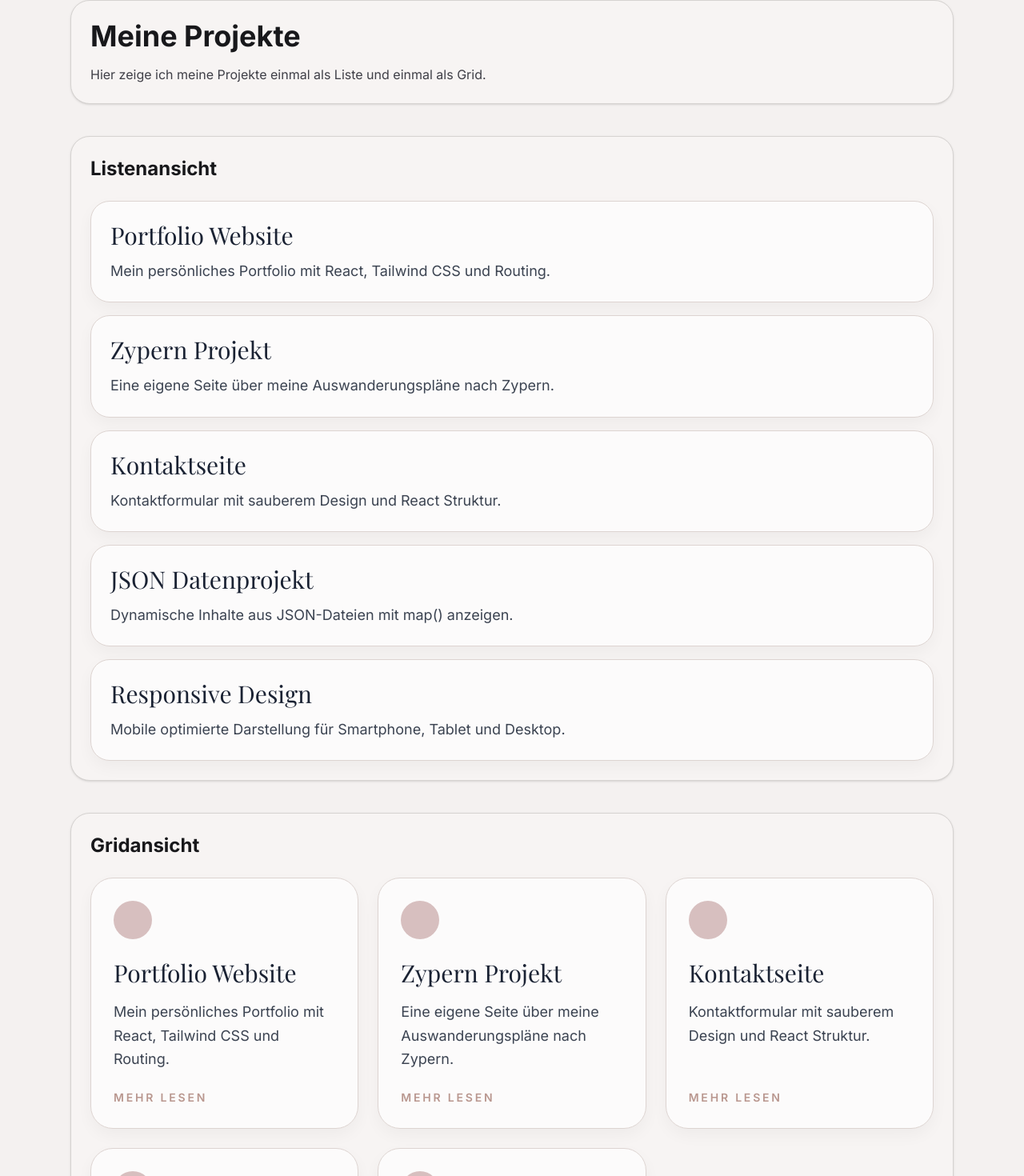
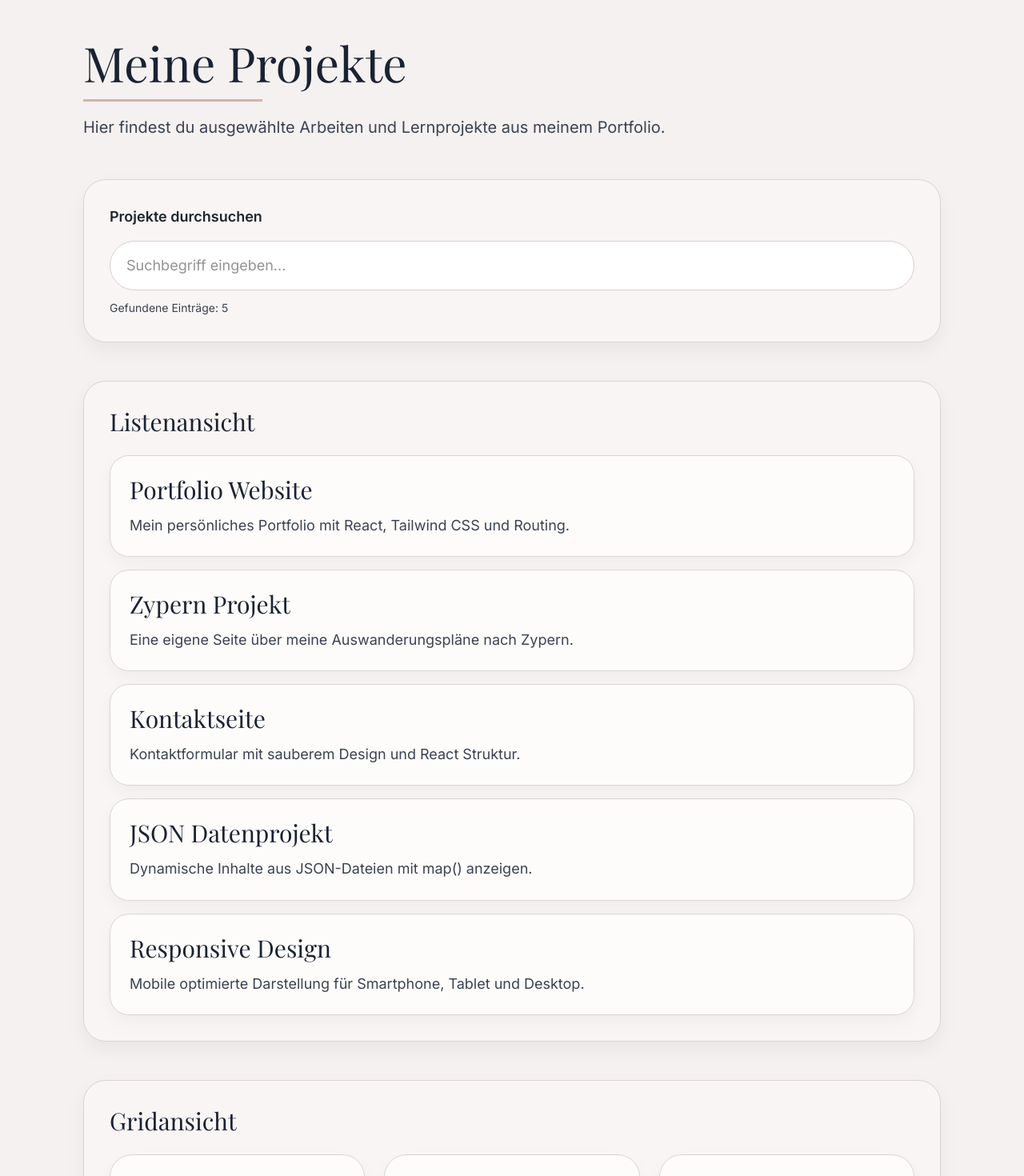
Before and after one commit to ManuelaNeidenbach/portfolio, a React app: page /projects in a window 1280 px wide. Shown: the part 186-1656 px from the top of the page at 80% size. Built offline with nearby package versions, Linux system fonts and the light colour scheme; the HTML template or start-up script is replaced by a standard one.

Commit message:
Kontaktformular und Filterfunktion umgesetzt

```diff
--- a/src/components/sections/ContactSection.jsx
+++ b/src/components/sections/ContactSection.jsx
@@ -1,4 +1,113 @@
- function ContactSection() {
+ import { useState } from 'react'
+
+function SuccessMessage({ onReset }) {
+  return (
+    <div className="max-w-3xl rounded-[28px] border border-[#ddd4d1] bg-[#f8f5f4] p-8 text-center shadow-[0_10px_24px_rgba(0,0,0,0.05)]">
+      <h2
+        className="text-4xl text-[#1a2233]"
+        style={{ fontFamily: "'Playfair Display', serif" }}
+      >
+        Danke für deine Nachricht
+      </h2>
+
+      <p className="mt-4 text-lg leading-relaxed text-[#3b4351]">
+        Deine Eingabe wurde erfolgreich verarbeitet.
+      </p>
+
+      <button
+        onClick={onReset}
+        className="mt-8 rounded-full border border-[#d6c8c3] bg-[#e8dcda] px-8 py-3 text-lg font-semibold text-[#1f2430] transition hover:bg-[#decdca]"
+      >
+        Neue Nachricht schreiben
+      </button>
+    </div>
+  )
+}
+
+function ContactForm({ onFormSubmit }) {
+  const [formData, setFormData] = useState({
+    name: '',
+    email: '',
+    message: '',
+  })
+
+  const isFormValid =
+    formData.name.trim() !== '' &&
+    formData.email.trim() !== '' &&
+    formData.message.trim() !== ''
+
+  function handleChange(event) {
+    const { name, value } = event.target
+
+    setFormData({
+      ...formData,
+      [name]: value,
+    })
+  }
+
+  function handleSubmit(event) {
+    event.preventDefault()
+
+    if (!isFormValid) return
+
+    console.log('Formulardaten:', formData)
+
+    setFormData({
+      name: '',
+      email: '',
+      message: '',
+    })
+
+    onFormSubmit()
+  }
+
+  return (
+    <form onSubmit={handleSubmit} className="mt-8 space-y-4">
+      <input
+        type="text"
+        name="name"
+        placeholder="Name"
+        value={formData.name}
+        onChange={handleChange}
+        className="w-full rounded-full border border-[#d9cfcc] bg-white px-5 py-4 text-lg outline-none transition focus:border-[#b9978f]"
+      />
+
+      <input
+        type="email"
+        name="email"
+        placeholder="E-Mail"
+        value={formData.email}
+        onChange={handleChange}
+        className="w-full rounded-full border border-[#d9cfcc] bg-white px-5 py-4 text-lg outline-none transition focus:border-[#b9978f]"
+      />
+
+      <textarea
+        name="message"
+        placeholder="Nachricht"
+        rows="7"
+        value={formData.message}
+        onChange={handleChange}
+        className="w-full resize-none rounded-[24px] border border-[#d9cfcc] bg-white px-5 py-4 text-lg outline-none transition focus:border-[#b9978f]"
+      ></textarea>
+
+      <button
+        type="submit"
+        disabled={!isFormValid}
+        className={`rounded-full px-8 py-3 text-lg font-semibold transition ${
+          isFormValid
+            ? 'border border-[#d6c8c3] bg-[#e8dcda] text-[#1f2430] hover:bg-[#decdca]'
+            : 'cursor-not-allowed border border-stone-200 bg-stone-100 text-stone-400'
+        }`}
+      >
+        Senden
+      </button>
+    </form>
+  )
+}
+
+function ContactSection() {
+  const [isSubmitted, setIsSubmitted] = useState(false)
+
   return (
     <section className="space-y-10">
       <div className="space-y-4">
@@ -11,35 +120,17 @@
         <div className="h-[3px] w-56 bg-[#d6b1a8]"></div>
       </div>
 
-      <div className="max-w-3xl rounded-[28px] border border-[#ddd4d1] bg-[#f8f5f4] p-8 shadow-[0_10px_24px_rgba(0,0,0,0.05)]">
-        <h2 className="text-center text-3xl font-semibold text-[#1f2430]">
-          So kannst du mich erreichen
-        </h2>
+      {isSubmitted ? (
+        <SuccessMessage onReset={() => setIsSubmitted(false)} />
+      ) : (
+        <div className="max-w-3xl rounded-[28px] border border-[#ddd4d1] bg-[#f8f5f4] p-8 shadow-[0_10px_24px_rgba(0,0,0,0.05)]">
+          <h2 className="text-center text-3xl font-semibold text-[#1f2430]">
+            So kannst du mich erreichen
+          </h2>
 
-        <div className="mt-8 space-y-4">
-          <input
-            type="text"
-            placeholder="Name"
-            className="w-full rounded-full border border-[#d9cfcc] bg-white px-5 py-4 text-lg outline-none transition focus:border-[#b9978f]"
-          />
-
-          <input
-            type="email"
-            placeholder="E-Mail"
-            className="w-full rounded-full border border-[#d9cfcc] bg-white px-5 py-4 text-lg outline-none transition focus:border-[#b9978f]"
-          />
-
-          <textarea
-            placeholder="Nachricht"
-            rows="7"
-            className="w-full resize-none rounded-[24px] border border-[#d9cfcc] bg-white px-5 py-4 text-lg outline-none transition focus:border-[#b9978f]"
-          ></textarea>
-
-          <button className="rounded-full border border-[#d6c8c3] bg-[#e8dcda] px-8 py-3 text-lg font-semibold text-[#1f2430] transition hover:bg-[#decdca]">
-            Senden
-          </button>
+          <ContactForm onFormSubmit={() => setIsSubmitted(true)} />
         </div>
-      </div>
+      )}
     </section>
   )
 }
--- a/src/pages/Hobbies.jsx
+++ b/src/pages/Hobbies.jsx
@@ -1,8 +1,20 @@
- import projects from '../data/projects.json'
+ import { useState } from 'react'
+import hobbies from '../data/hobbies.json'
 import DataList from '../components/data/DataList'
 import DataGrid from '../components/data/DataGrid'
 
-function Projects() {
+function Hobbies() {
+  const [searchTerm, setSearchTerm] = useState('')
+
+  const filteredHobbies = hobbies.filter((hobby) => {
+    const searchText = searchTerm.toLowerCase()
+
+    return (
+      hobby.title.toLowerCase().includes(searchText) ||
+      hobby.description.toLowerCase().includes(searchText)
+    )
+  })
+
   return (
     <section className="space-y-12 px-2 py-8 md:px-4 md:py-12">
       <div className="space-y-4">
@@ -10,11 +22,31 @@ function Projects() {
           className="text-5xl text-[#1a2233] md:text-6xl"
           style={{ fontFamily: "'Playfair Display', serif" }}
         >
-          Meine Projekte
+          Meine Hobbys
         </h1>
+
         <div className="h-[3px] w-56 bg-[#d6b1a8]"></div>
+
         <p className="max-w-3xl text-xl leading-relaxed text-[#3b4351]">
-          Hier findest du ausgewählte Arbeiten und Lernprojekte aus meinem Portfolio.
+          Hier zeige ich meine Interessen einmal als Liste und einmal als Grid.
+        </p>
+      </div>
+
+      <div className="rounded-[28px] border border-[#ddd4d1] bg-[#f8f5f4] p-8 shadow-[0_10px_24px_rgba(0,0,0,0.05)]">
+        <label className="block text-lg font-semibold text-[#1f2430]">
+          Hobbys durchsuchen
+        </label>
+
+        <input
+          type="text"
+          placeholder="Suchbegriff eingeben..."
+          value={searchTerm}
+          onChange={(event) => setSearchTerm(event.target.value)}
+          className="mt-4 w-full rounded-full border border-[#d9cfcc] bg-white px-5 py-4 text-lg outline-none transition focus:border-[#b9978f]"
+        />
+
+        <p className="mt-3 text-sm text-[#3b4351]">
+          Gefundene Einträge: {filteredHobbies.length}
         </p>
       </div>
 
@@ -25,7 +57,8 @@ function Projects() {
         >
           Listenansicht
         </h2>
-        <DataList items={projects} basePath="/projects" />
+
+        <DataList items={filteredHobbies} basePath="/hobbies" />
       </div>
 
       <div className="space-y-6 rounded-[28px] border border-[#ddd4d1] bg-[#f8f5f4] p-8 shadow-[0_10px_24px_rgba(0,0,0,0.05)]">
@@ -35,10 +68,11 @@ function Projects() {
         >
           Gridansicht
         </h2>
-        <DataGrid items={projects} basePath="/projects" />
+
+        <DataGrid items={filteredHobbies} basePath="/hobbies" />
       </div>
     </section>
   )
 }
 
-export default Projects
+export default Hobbies
--- a/src/pages/Projects.jsx
+++ b/src/pages/Projects.jsx
@@ -1,31 +1,75 @@
+ import { useState } from 'react'
 import projects from '../data/projects.json'
 import DataList from '../components/data/DataList'
 import DataGrid from '../components/data/DataGrid'
 
 function Projects() {
+  const [searchTerm, setSearchTerm] = useState('')
+
+  const filteredProjects = projects.filter((project) => {
+    const searchText = searchTerm.toLowerCase()
+
+    return (
+      project.title.toLowerCase().includes(searchText) ||
+      project.description.toLowerCase().includes(searchText)
+    )
+  })
+
   return (
-    <section className="space-y-10">
-      <div className="rounded-[24px] border border-stone-300 bg-[#f7f4f3] p-6 shadow-sm">
-        <h1 className="text-3xl font-bold text-zinc-900 md:text-4xl">
+    <section className="space-y-12 px-2 py-8 md:px-4 md:py-12">
+      <div className="space-y-4">
+        <h1
+          className="text-5xl text-[#1a2233] md:text-6xl"
+          style={{ fontFamily: "'Playfair Display', serif" }}
+        >
           Meine Projekte
         </h1>
-        <p className="mt-4 text-zinc-700">
-          Hier zeige ich meine Projekte einmal als Liste und einmal als Grid.
+
+        <div className="h-[3px] w-56 bg-[#d6b1a8]"></div>
+
+        <p className="max-w-3xl text-xl leading-relaxed text-[#3b4351]">
+          Hier findest du ausgewählte Arbeiten und Lernprojekte aus meinem Portfolio.
         </p>
       </div>
 
-      <div className="rounded-[24px] border border-stone-300 bg-[#f7f4f3] p-6 shadow-sm">
-        <h2 className="text-2xl font-bold text-zinc-900">Listenansicht</h2>
-        <div className="mt-6">
-          <DataList items={projects} basePath="/projects" />
-        </div>
+      <div className="rounded-[28px] border border-[#ddd4d1] bg-[#f8f5f4] p-8 shadow-[0_10px_24px_rgba(0,0,0,0.05)]">
+        <label className="block text-lg font-semibold text-[#1f2430]">
+          Projekte durchsuchen
+        </label>
+
+        <input
+          type="text"
+          placeholder="Suchbegriff eingeben..."
+          value={searchTerm}
+          onChange={(event) => setSearchTerm(event.target.value)}
+          className="mt-4 w-full rounded-full border border-[#d9cfcc] bg-white px-5 py-4 text-lg outline-none transition focus:border-[#b9978f]"
+        />
+
+        <p className="mt-3 text-sm text-[#3b4351]">
+          Gefundene Einträge: {filteredProjects.length}
+        </p>
       </div>
 
-      <div className="rounded-[24px] border border-stone-300 bg-[#f7f4f3] p-6 shadow-sm">
-        <h2 className="text-2xl font-bold text-zinc-900">Gridansicht</h2>
-        <div className="mt-6">
-          <DataGrid items={projects} basePath="/projects" />
-        </div>
+      <div className="space-y-6 rounded-[28px] border border-[#ddd4d1] bg-[#f8f5f4] p-8 shadow-[0_10px_24px_rgba(0,0,0,0.05)]">
+        <h2
+          className="text-3xl text-[#1a2233]"
+          style={{ fontFamily: "'Playfair Display', serif" }}
+        >
+          Listenansicht
+        </h2>
+
+        <DataList items={filteredProjects} basePath="/projects" />
+      </div>
+
+      <div className="space-y-6 rounded-[28px] border border-[#ddd4d1] bg-[#f8f5f4] p-8 shadow-[0_10px_24px_rgba(0,0,0,0.05)]">
+        <h2
+          className="text-3xl text-[#1a2233]"
+          style={{ fontFamily: "'Playfair Display', serif" }}
+        >
+          Gridansicht
+        </h2>
+
+        <DataGrid items={filteredProjects} basePath="/projects" />
       </div>
     </section>
   )
```
